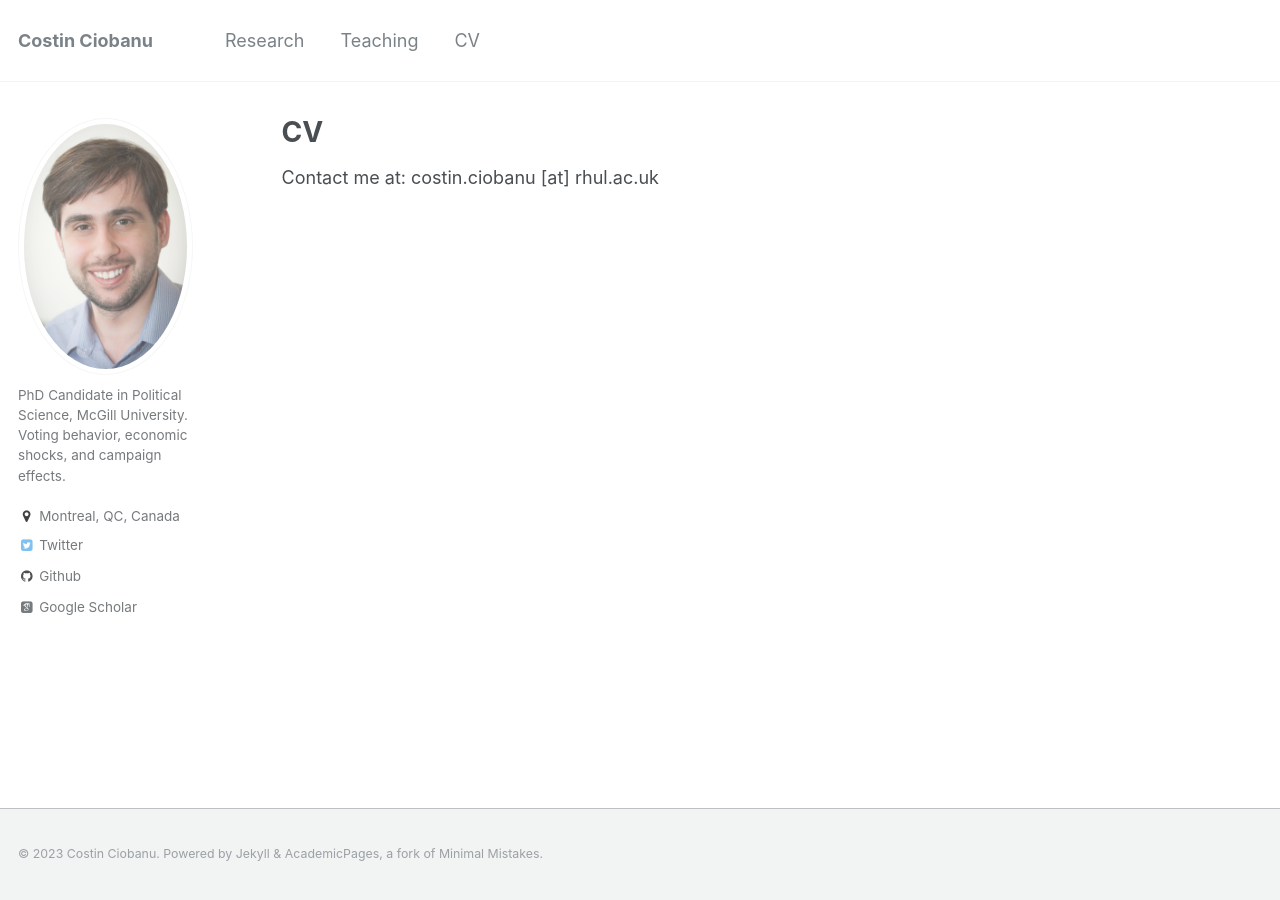
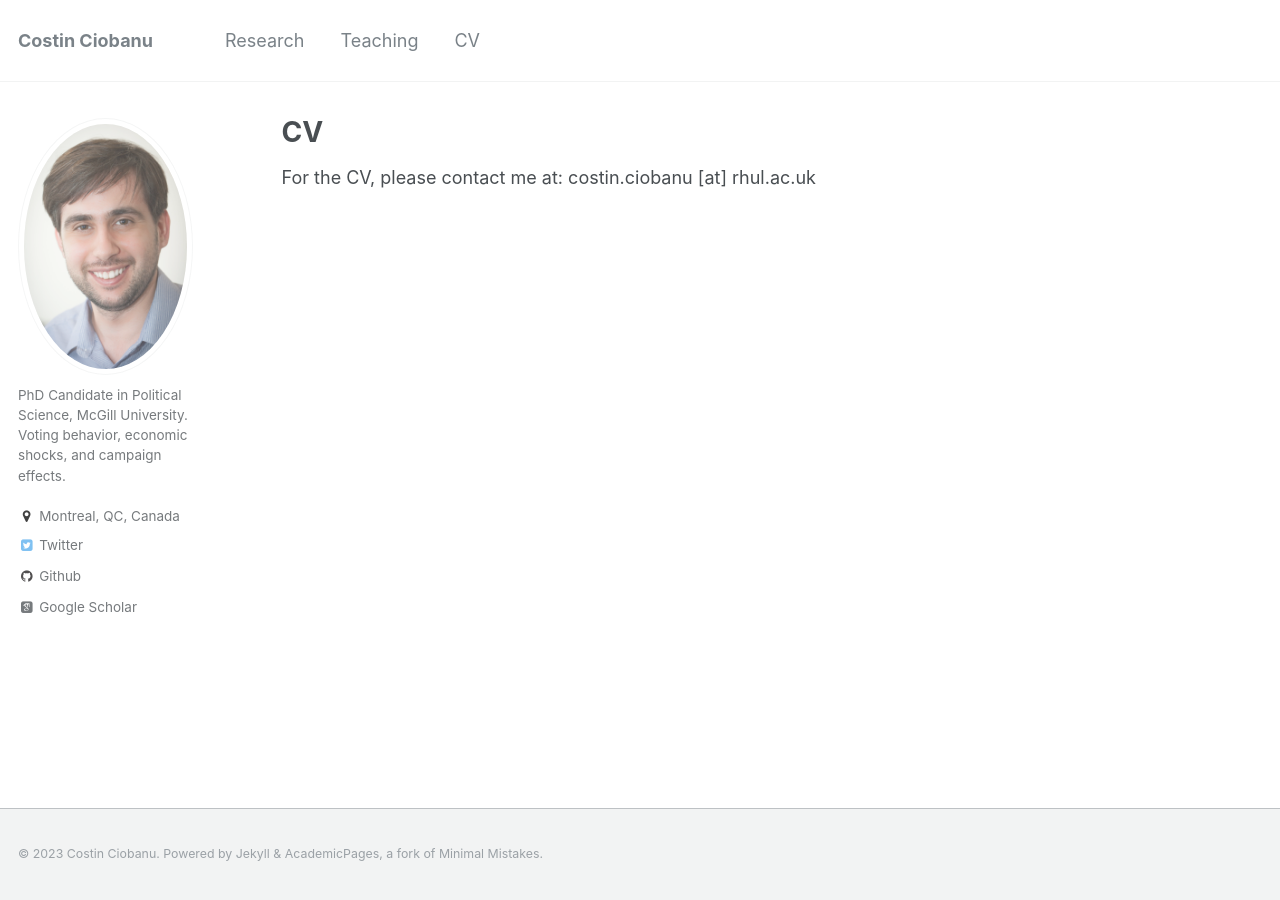
Before and after one commit to costinciobanu/costinciobanu.github.io, a Jekyll site: the page built from _pages/cv.md, in a window 1280 px wide. Built offline with Jekyll 4.4.1, drawn with Linux system fonts in a browser that asks for light colours; some web fonts are replaced.

Commit message:
Changes
Changes

```diff
--- a/_pages/cv.md
+++ b/_pages/cv.md
@@ -7,4 +7,4 @@ redirect_from:
   - /resume
 ---
 
-Contact me at: costin.ciobanu [at] rhul.ac.uk
+For the CV, please contact me at: costin.ciobanu [at] rhul.ac.uk
```
Also changed, not shown: _pages/about.md (+2 -0 lines).
